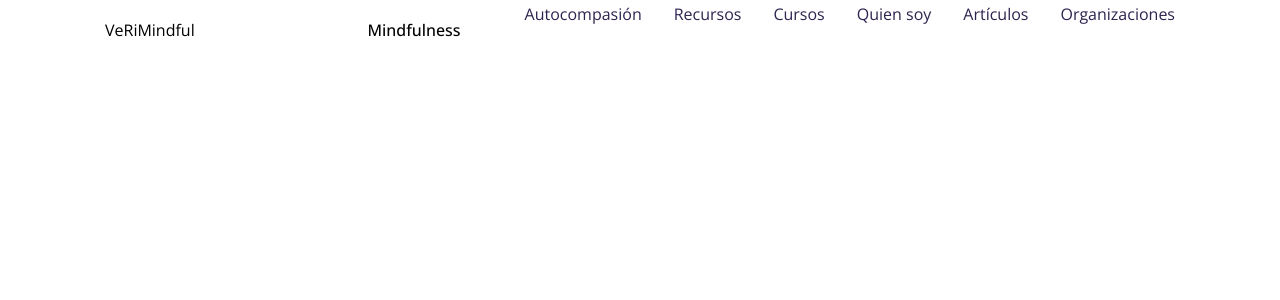
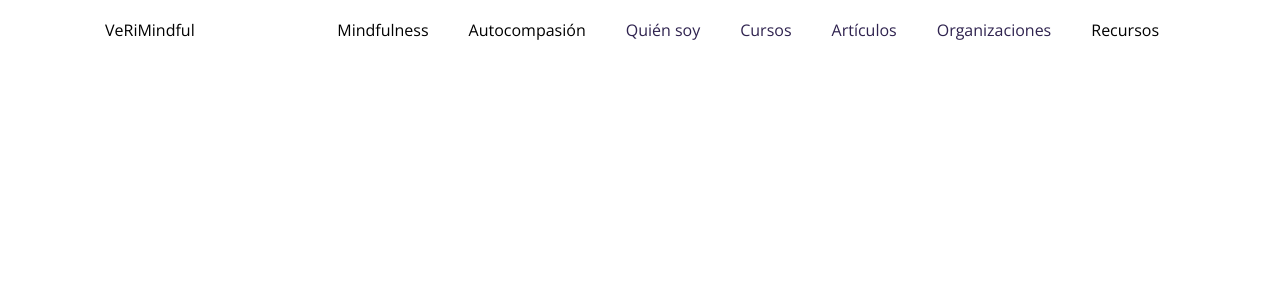
Before and after one commit to nanglada/Frontend-VeRiMindful, a React app: page / in a window 1280 px wide. Shown: the top 300 px of the page. Built offline with nearby package versions, Linux system fonts and the light colour scheme; the HTML template or start-up script is replaced by a standard one.

Commit message:
fix: navbar done

```diff
--- a/src/components/page/NavElement.tsx
+++ b/src/components/page/NavElement.tsx
@@ -1,26 +1,46 @@
-import { useState } from 'react'
-import { NavLink } from 'react-router-dom'
+// https://larainfo.com/blogs/create-hoverable-dropdown-menu-react-with-tailwind-css
+import { Link, NavLink } from 'react-router-dom'
 import './Navbar.css'
 
 interface Props {
-    link: any,
-    title: String
+    title: string,
+    dropdown: Array<any>
 }
 
-function NavElement({ title }: Props) {
+function NavElement({ title, dropdown }: Props) {
 
     return (
         <div>
             <div className="group relative cursor-pointer">
-                <div className="flex items-center justify-between space-x-5 bg-white px-4">
-                    <p className="menu-hover my-2 py-2 text-base font-medium text-black lg:mx-4">
-                        {title}
-                    </p>
+                <div className="flex items-center justify-between space-x-5 bg-white">
+                    {
+                        (dropdown.length !== 0) ? (
+                            <p className="menu-hover my-2 py-2 text-base text-black lg:mx-4 hover:font-medium hover:underline hover:decoration-2 hover:underline-offset-8">
+                                {title}
+                            </p>
+                        ) : (
+                            <Link to={"/" + title.toLowerCase()} className="menu-hover my-2 py-2 text-base text-black lg:mx-4 hover:font-medium hover:underline hover:decoration-2 hover:underline-offset-8">
+                                {title}
+                            </Link>
+                        )
+                    }
+
 
                 </div>
-                <div className="invisible absolute z-50 flex w-full flex-col bg-gray-100 py-1 px-4 text-gray-800 shadow-xl group-hover:visible">
-                    <NavLink to='/' className="my-2 block border-b border-gray-100 py-1 font-semibold text-gray-500 hover:text-black md:mx-2">Product One</NavLink>
-                </div>
+                {
+                    (dropdown.length !== 0) ? (
+                        <div className="invisible absolute z-50 text-center flex flex-col py-1 text-gray-800 shadow-xl group-hover:visible">
+                        {
+                            dropdown.map((drop: Array<string>, index: any) =>
+                                <div key={index}>
+                                    <NavLink to={drop[1]} className="my-2 block border-b border-gray-100 py-1 hover:text-black md:mx-2">{drop[0]}</NavLink>
+                                </div>
+                            )
+                        }
+                        </div>
+                    ) : null
+                }
+
             </div>
       </div>
     )
--- a/src/components/page/Navbar.css
+++ b/src/components/page/Navbar.css
@@ -33,7 +33,7 @@ body {
 }
 
 .nav-elements ul li:not(:last-child) {
-  margin-right: 2rem;
+  margin-right: 0.5rem;
 }
 
 .nav-elements ul a {
@@ -41,15 +41,6 @@ body {
   font-weight: 400;
   color: #2f234f;
   text-decoration: none;
-}
-
-.nav-elements ul :hover {
-    color: #574c4c;
-    font-weight: 500;
-    position: relative;
-    text-decoration: underline 2px;
-    text-underline-position: under;
-    text-underline-offset: 2px;
 }
 
 
--- a/src/components/page/Navbar.tsx
+++ b/src/components/page/Navbar.tsx
@@ -1,8 +1,27 @@
+
 import { useState } from 'react'
 import { NavLink } from 'react-router-dom'
 import './Navbar.css'
 import { GiHamburgerMenu } from "react-icons/gi";
 import NavElement from './NavElement';
+
+let mindfulnessDrop:Array<Array<string>> = [
+    ["Mindfulness 1", "/mindfulness1"],
+    ["Mindfulness 2", "/mindfulness1"],
+    ["Mindfulness 3", "/mindfulness1"]
+]
+let selfcompassionDrop:Array<Array<string>> = [
+    ["Selfcompassion 1", "/Selfcompassion1"],
+    ["Selfcompassion 2", "/Selfcompassion2"],
+    ["Selfcompassion 3", "/Selfcompassion3"]
+]
+
+let resourcesDrop:Array<Array<string>> = [
+    ["Recomendaciones de libros", "/libros"],
+    ["Poemas", "/poemas"],
+    ["Audios", "/audios"],
+    ["Videos", "/videos"]
+]
 
 function Navbar() {
     const [showNavbar, setShowNavbar] = useState(false)
@@ -23,25 +42,25 @@ function Navbar() {
             <div className={`nav-elements  ${showNavbar && 'active'}`}>
                 <ul>
                     <li>
-                    <NavElement title="Mindfulness" />
+                        <NavElement title="Mindfulness" dropdown={mindfulnessDrop}/>
                     </li>
                     <li>
-                        <NavLink to="/blog">Autocompasión</NavLink>
+                        <NavElement title="Autocompasión" dropdown={selfcompassionDrop}/>
                     </li>
                     <li>
-                        <NavLink to="/projects">Recursos</NavLink>
+                        <NavElement title="Quién soy" dropdown={[]}/>
                     </li>
                     <li>
-                        <NavLink to="/about">Cursos</NavLink>
+                        <NavElement title="Cursos" dropdown={[]}/>
                     </li>
                     <li>
-                        <NavLink to="/contact">Quien soy</NavLink>
+                        <NavElement title="Artículos" dropdown={[]}/>
                     </li>
                     <li>
-                        <NavLink to="/about">Artículos</NavLink>
+                        <NavElement title="Organizaciones" dropdown={[]}/>
                     </li>
                     <li>
-                        <NavLink to="/contact">Organizaciones</NavLink>
+                        <NavElement title="Recursos" dropdown={resourcesDrop}/>
                     </li>
                 </ul>
             </div>
```
